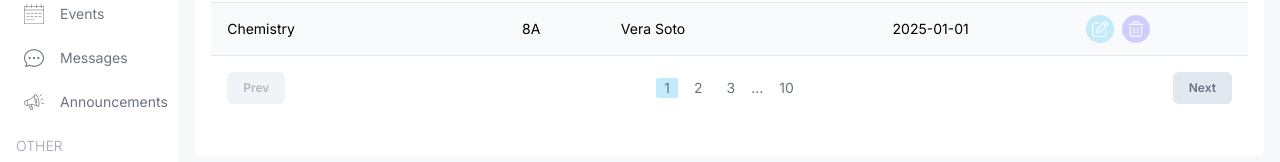
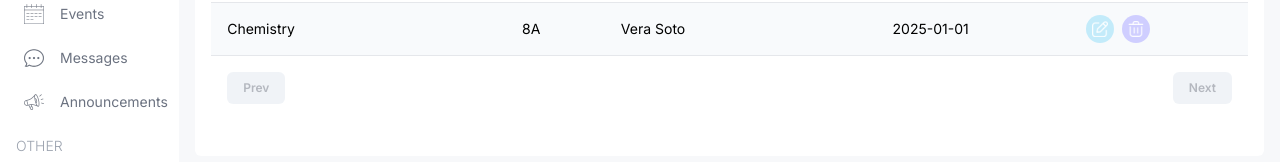
Before and after one commit to wongtonyb/sm-dashboard, a Next.js app: page /list/exams in a window 1280 px wide. Shown: the part 628-790 px from the top of the page. Built offline with nearby package versions, Linux system fonts and the light colour scheme.

Commit message:
pagination func for teacher list

```diff
--- a/src/app/(dashboard)/list/teachers/page.tsx
+++ b/src/app/(dashboard)/list/teachers/page.tsx
@@ -5,6 +5,7 @@
 import TableSearch from "@/components/TableSearch";
 import { role, teachersData } from "@/lib/data";
 import { prisma } from "@/lib/prisma";
+import { ITEM_PER_PAGE } from "@/lib/settings";
 import { Class, Subject, Teacher } from "@prisma/client";
 import Image from "next/image";
 import Link from "next/link";
@@ -82,8 +83,12 @@
       </div>
     </td>
     <td className="hidden md:table-cell">{item.username}</td>
-    <td className="hidden md:table-cell">{item.subjects.map(subject => subject.name).join(",")}</td>
-    <td className="hidden md:table-cell">{item.classes.map(classItem => classItem.name).join(",")}</td>
+    <td className="hidden md:table-cell">
+      {item.subjects.map((subject) => subject.name).join(",")}
+    </td>
+    <td className="hidden md:table-cell">
+      {item.classes.map((classItem) => classItem.name).join(",")}
+    </td>
     <td className="hidden md:table-cell">{item.phone}</td>
     <td className="hidden md:table-cell">{item.address}</td>
     <td>
@@ -104,13 +109,28 @@
   </tr>
 );
 
-const TeacherListPage = async () => {
-  const data = await prisma.teacher.findMany({
-    include: {
-      subjects: true,
-      classes: true,
-    },
-  });
+const TeacherListPage = async ({
+  searchParams, // searchParams is an object containing the query parameters from the URL; provided by Next.js
+}: {
+  searchParams: { [key: string]: string } | undefined;
+}) => {
+  const { page, ...queryParams } = searchParams; //expect a "page" query parameter in the URL amongst other query parameters
+  const p = page ? parseInt(page) : 1;
+
+  // $transaction is used to run multiple queries in a single transaction
+  // array destructing is used to store the results of the queries to multiple variables (data and count)
+  const [data, count] = await prisma.$transaction([
+    prisma.teacher.findMany({
+      include: {
+        subjects: true,
+        classes: true,
+      },
+      take: ITEM_PER_PAGE,
+      skip: ITEM_PER_PAGE * (p - 1),
+    }),
+    prisma.teacher.count()
+  ])
+
 
   return (
     <div className="bg-white p-4 rounded-md flex-1 m-4 mt-0">
@@ -138,7 +158,7 @@
       {/* LIST */}
       <Table columns={columns} renderRow={renderRow} data={data} />
       {/* PAGINATION */}
-      <Pagination />
+      <Pagination page={p} count={count}/>
     </div>
   );
 };
--- a/src/components/Pagination.tsx
+++ b/src/components/Pagination.tsx
@@ -1,20 +1,59 @@
-const Pagination = () => {
+"use client";
+
+import { ITEM_PER_PAGE } from "@/lib/settings";
+import { useRouter } from "next/navigation";
+
+const Pagination = ({ page, count }: { page: number; count: number }) => {
+  const router = useRouter();
+
+  const changePage = (newPage: number) => {
+    const params = new URLSearchParams(window.location.search); // grabs the query params from the URL
+    params.set("page", newPage.toString()); // sets the 'page' query param to the new page number
+    router.push(`${window.location.pathname}?${params}`); // navigate to the new URL with updated query parameters
+  };
+
+  const hasPrev = ITEM_PER_PAGE * (page - 1) > 0;
+  const hasNext = ITEM_PER_PAGE * (page - 1) + ITEM_PER_PAGE < count;
+
   return (
     <div className="p-4 flex items-center justify-between text-gray-500">
       <button
-        disabled
+        disabled={!hasPrev}
         className="py-2 px-4 rounded-md bg-slate-200 text-xs font-semibold disabled:opacity-50 disabled:cursor-not-allowed"
+        onClick={() => {
+          changePage(page - 1);
+        }}
       >
         Prev
       </button>
       <div className="flex items-center gap-2 text-sm">
-        <button className="px-2 rounded-sm bg-smSky">1</button>
-        <button className="px-2 rounded-sm ">2</button>
-        <button className="px-2 rounded-sm ">3</button>
-        ...
-        <button className="px-2 rounded-sm ">10</button>
+        {Array.from(
+          { length: Math.ceil(count / ITEM_PER_PAGE) },
+          (_, index) => {
+            const pageIndex = index + 1;
+            return (
+              <button
+                key={pageIndex}
+                className={`px-2 rounded-sm ${
+                  page === pageIndex ? "bg-lamaSky" : ""
+                }`}
+                onClick={() => {
+                  changePage(pageIndex);
+                }}
+              >
+                {pageIndex}
+              </button>
+            );
+          }
+        )}
       </div>
-      <button className="py-2 px-4 rounded-md bg-slate-200 text-xs font-semibold disabled:opacity-50 disabled:cursor-not-allowed">
+      <button
+        className="py-2 px-4 rounded-md bg-slate-200 text-xs font-semibold disabled:opacity-50 disabled:cursor-not-allowed"
+        disabled={!hasNext}
+        onClick={() => {
+          changePage(page + 1);
+        }}
+      >
         Next
       </button>
     </div>
--- /dev/null
+++ b/src/lib/settings.ts
@@ -0,0 +1,3 @@
+//helper functions/ values for settings
+
+export const ITEM_PER_PAGE = 10;
```
